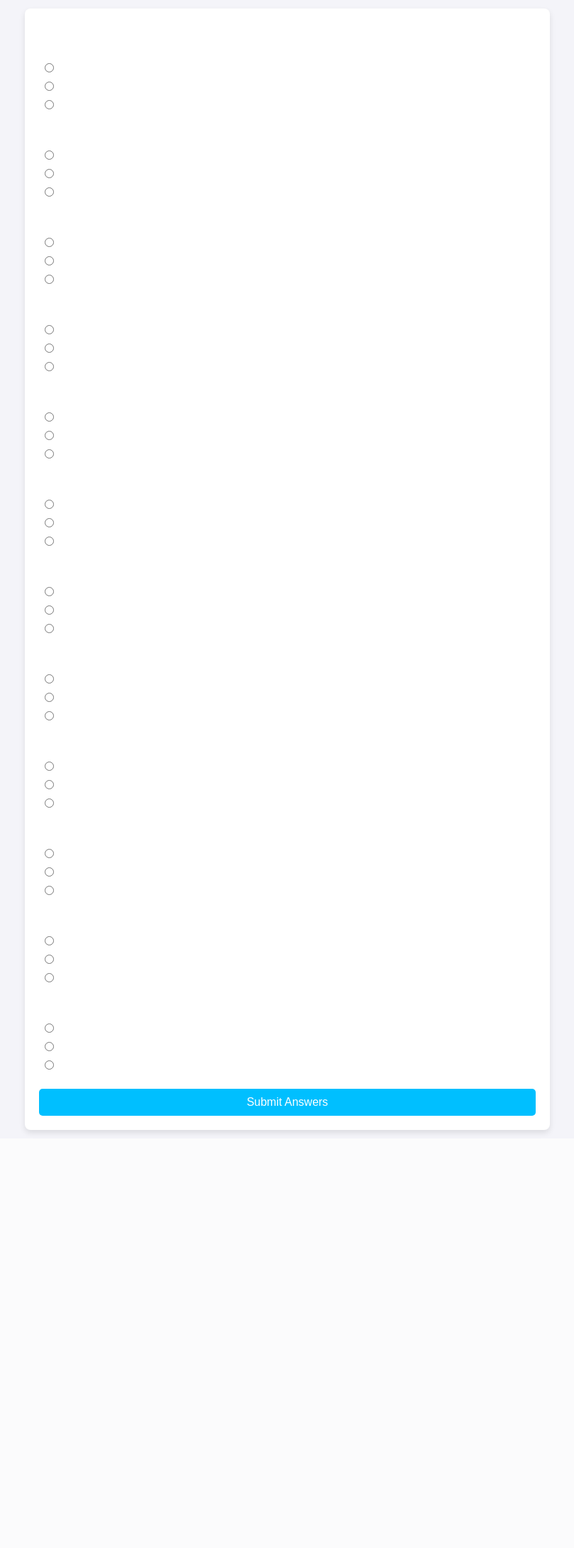
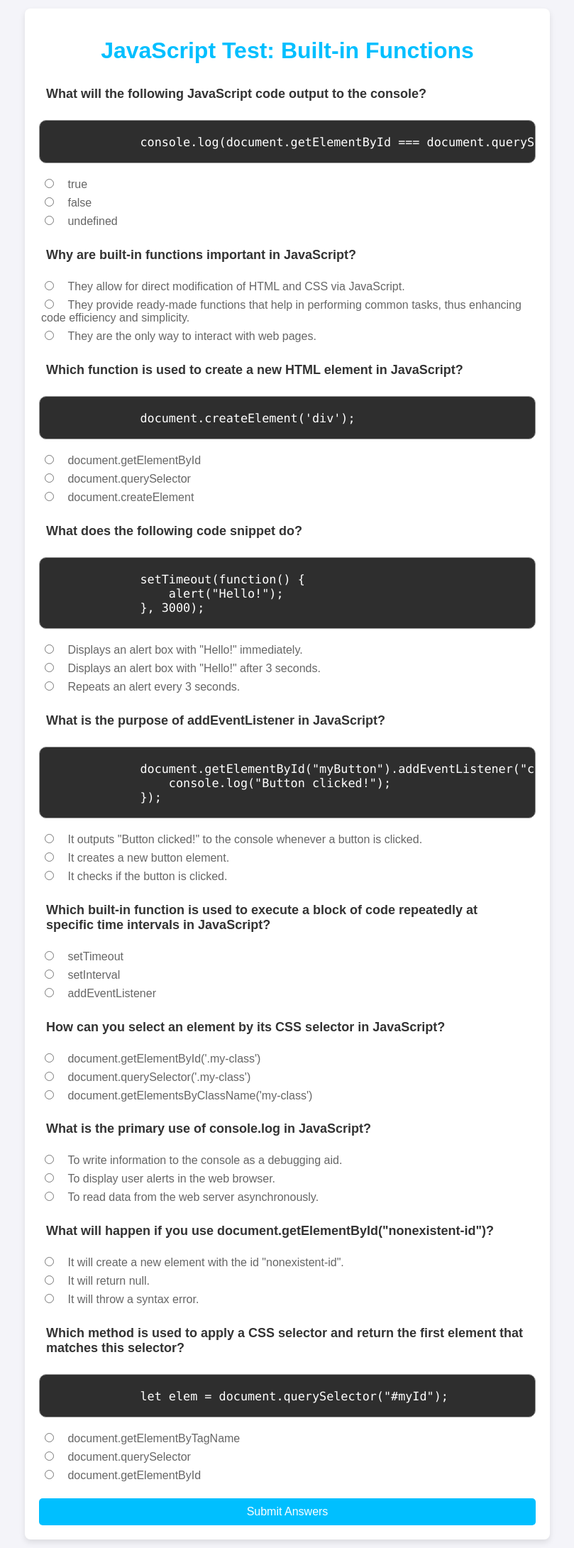
Before and after one commit to amxnese/Learning-Made-Fun, a Django app: page /main/js/test2/ in a window 1280 px wide. Shown: the whole page at 71% size, without its empty margins (235-1044 px from the left). Before the commit the page ends 1599 px from the top, so only its background shows below. Run offline with Django 5.2, Linux system fonts and the light colour scheme; the visitor is signed in with stand-in values (Sample User, id 1).

Commit message:
finished javascript's test 1 and 2 pages

```diff
--- a/app/templates/app/jsTests/jsTest2.html
+++ b/app/templates/app/jsTests/jsTest2.html
@@ -10,189 +10,221 @@
   </head>
   <body>
     <div id="quiz-container">
-      <h1></h1>
-      <form id="quiz-form" action="{% url 'app-' %}" method="post">
+      <h1>JavaScript Test: Built-in Functions</h1>
+      <form id="quiz-form" action="{% url 'app-jsTest2' %}" method="post">
         {% csrf_token %}
         <div class="question">
-          <h2></h2>
+          <h2>
+            What will the following JavaScript code output to the console?
+          </h2>
+          <pre>
+            <code>
+              console.log(document.getElementById === document.querySelector);</code>
+          </pre>
           <div class="pad">
-            <input type="radio" id="q1-a1" name="q1" value="" />
-            <label for="q1-a1"></label>
+            <input type="radio" id="q1-a1" name="q1" value="1" />
+            <label for="q1-a1">true</label>
           </div>
           <div class="pad">
-            <input type="radio" id="q1-a2" name="q1" value="" />
-            <label for="q1-a2"></label>
+            <input type="radio" id="q1-a2" name="q1" value="2" />
+            <label for="q1-a2">false</label>
           </div>
           <div class="pad">
-            <input type="radio" id="q1-a3" name="q1" value="" />
-            <label for="q1-a3"></label>
+            <input type="radio" id="q1-a3" name="q1" value="3" />
+            <label for="q1-a3">undefined</label>
           </div>
         </div>
         <div class="question">
-          <h2></h2>
+          <h2>Why are built-in functions important in JavaScript?</h2>
           <div class="pad">
-            <input type="radio" id="q2-a1" name="q2" value="" />
-            <label for="q2-a1"></label>
+            <input type="radio" id="q2-a1" name="q2" value="1" />
+            <label for="q2-a1"
+              >They allow for direct modification of HTML and CSS via
+              JavaScript.</label
+            >
           </div>
           <div class="pad">
-            <input type="radio" id="q2-a2" name="q2" value="" />
-            <label for="q2-a2"></label>
+            <input type="radio" id="q2-a2" name="q2" value="2" />
+            <label for="q2-a2"
+              >They provide ready-made functions that help in performing common
+              tasks, thus enhancing code efficiency and simplicity.</label
+            >
           </div>
           <div class="pad">
-            <input type="radio" id="q2-a3" name="q2" value="" />
-            <label for="q2-a3"></label>
-          </div>
-        </div>
-        <div class="question">
-          <h2></h2>
-          <div class="pad">
-            <input type="radio" id="q3-a1" name="q3" value="" />
-            <label for="q3-a1"></label>
-          </div>
-          <div class="pad">
-            <input type="radio" id="q3-a2" name="q3" value="" />
-            <label for="q3-a2"></label>
-          </div>
-          <div class="pad">
-            <input type="radio" id="q3-a3" name="q3" value="" />
-            <label for="q3-a3"></label>
-          </div>
-        </div>
-        <div class="question">
-          <h2></h2>
-          <div class="pad">
-            <input type="radio" id="q4-a1" name="q4" value="" />
-            <label for="q4-a1"></label>
-          </div>
-          <div class="pad">
-            <input type="radio" id="q4-a2" name="q4" value="" />
-            <label for="q4-a2"></label>
-          </div>
-          <div class="pad">
-            <input type="radio" id="q4-a3" name="q4" value="" />
-            <label for="q4-a3"></label>
-          </div>
-        </div>
-        <div class="question">
-          <h2></h2>
-          <div class="pad">
-            <input type="radio" id="q5-a1" name="q5" value="" />
-            <label for="q5-a1"> </label>
-          </div>
-          <div class="pad">
-            <input type="radio" id="q5-a2" name="q5" value="" />
-            <label for="q5-a2"> </label>
-          </div>
-          <div class="pad">
-            <input type="radio" id="q5-a3" name="q5" value="" />
-            <label for="q5-a3"></label>
-          </div>
-        </div>
-        <div class="question">
-          <h2></h2>
-          <div class="pad">
-            <input type="radio" id="q6-a1" name="q6" value="" />
-            <label for="q6-a1"></label>
-          </div>
-          <div class="pad">
-            <input type="radio" id="q6-a2" name="q6" value="" />
-            <label for="q6-a2"></label>
-          </div>
-          <div class="pad">
-            <input type="radio" id="q6-a3" name="q6" value="" />
-            <label for="q6-a3"></label>
-          </div>
-        </div>
-        <div class="question">
-          <h2></h2>
-          <div class="pad">
-            <input type="radio" id="q7-a1" name="q7" value="" />
-            <label for="q7-a1"></label>
-          </div>
-          <div class="pad">
-            <input type="radio" id="q7-a2" name="q7" value="" />
-            <label for="q7-a2"></label>
-          </div>
-          <div class="pad">
-            <input type="radio" id="q7-a3" name="q7" value="" />
-            <label for="q7-a3"></label>
-          </div>
-        </div>
-        <div class="question">
-          <h2></h2>
-          <div class="pad">
-            <input type="radio" id="q8-a1" name="q8" value="" />
-            <label for="q8-a1"></label>
-          </div>
-          <div class="pad">
-            <input type="radio" id="q8-a2" name="q8" value="" />
-            <label for="q8-a2"></label>
-          </div>
-          <div class="pad">
-            <input type="radio" id="q8-a3" name="q8" value="" />
-            <label for="q8-a3"></label>
-          </div>
-        </div>
-        <div class="question">
-          <h2></h2>
-          <div class="pad">
-            <input type="radio" id="q9-a1" name="q9" value="" />
-            <label for="q9-a1"></label>
-          </div>
-          <div class="pad">
-            <input type="radio" id="q9-a2" name="q9" value="" />
-            <label for="q9-a2"></label>
-          </div>
-          <div class="pad">
-            <input type="radio" id="q9-a3" name="q9" value="" />
-            <label for="q9-a3"></label>
-          </div>
-        </div>
-        <div class="question">
-          <h2></h2>
-          <div class="pad">
-            <input type="radio" id="q10-a1" name="q10" value="" />
-            <label for="q10-a1"></label>
-          </div>
-          <div class="pad">
-            <input type="radio" id="q10-a2" name="q10" value="" />
-            <label for="q10-a2"></label>
-          </div>
-          <div class="pad">
-            <input type="radio" id="q10-a3" name="q10" value="" />
-            <label for="q10-a3"></label>
+            <input type="radio" id="q2-a3" name="q2" value="3" />
+            <label for="q2-a3"
+              >They are the only way to interact with web pages.</label
+            >
           </div>
         </div>
         <div class="question">
           <h2>
+            Which function is used to create a new HTML element in JavaScript?
           </h2>
+          <pre>
+            <code>
+              document.createElement('div');</code>
+          </pre>
           <div class="pad">
-            <input type="radio" id="q11-a1" name="q11" value="" />
-            <label for="q11-a1"></label>
+            <input type="radio" id="q3-a1" name="q3" value="1" />
+            <label for="q3-a1">document.getElementById</label>
           </div>
           <div class="pad">
-            <input type="radio" id="q11-a2" name="q11" value="" />
-            <label for="q11-a2"></label>
+            <input type="radio" id="q3-a2" name="q3" value="2" />
+            <label for="q3-a2">document.querySelector</label>
           </div>
           <div class="pad">
-            <input type="radio" id="q11-a3" name="q11" value="" />
-            <label for="q11-a3"></label>
+            <input type="radio" id="q3-a3" name="q3" value="3" />
+            <label for="q3-a3">document.createElement</label>
+          </div>
+        </div>
+        <div class="question">
+          <h2>What does the following code snippet do?</h2>
+          <pre>
+            <code>
+              setTimeout(function() {
+                  alert("Hello!");
+              }, 3000);</code>
+          </pre>
+          <div class="pad">
+            <input type="radio" id="q4-a1" name="q4" value="1" />
+            <label for="q4-a1"
+              >Displays an alert box with "Hello!" immediately.</label
+            >
+          </div>
+          <div class="pad">
+            <input type="radio" id="q4-a2" name="q4" value="2" />
+            <label for="q4-a2"
+              >Displays an alert box with "Hello!" after 3 seconds.</label
+            >
+          </div>
+          <div class="pad">
+            <input type="radio" id="q4-a3" name="q4" value="3" />
+            <label for="q4-a3">Repeats an alert every 3 seconds.</label>
+          </div>
+        </div>
+        <div class="question">
+          <h2>What is the purpose of addEventListener in JavaScript?</h2>
+          <pre>
+            <code>
+              document.getElementById("myButton").addEventListener("click", function() {
+                  console.log("Button clicked!");
+              });</code>
+          </pre>
+          <div class="pad">
+            <input type="radio" id="q5-a1" name="q5" value="1" />
+            <label for="q5-a1"
+              >It outputs "Button clicked!" to the console whenever a button is
+              clicked.</label
+            >
+          </div>
+          <div class="pad">
+            <input type="radio" id="q5-a2" name="q5" value="2" />
+            <label for="q5-a2">It creates a new button element.</label>
+          </div>
+          <div class="pad">
+            <input type="radio" id="q5-a3" name="q5" value="3" />
+            <label for="q5-a3">It checks if the button is clicked.</label>
           </div>
         </div>
         <div class="question">
           <h2>
+            Which built-in function is used to execute a block of code
+            repeatedly at specific time intervals in JavaScript?
           </h2>
           <div class="pad">
-            <input type="radio" id="q12-a1" name="q12" value="" />
-            <label for="q12-a1"></label>
+            <input type="radio" id="q6-a1" name="q6" value="1" />
+            <label for="q6-a1">setTimeout</label>
           </div>
           <div class="pad">
-            <input type="radio" id="q12-a2" name="q12" value="" />
-            <label for="q12-a2"></label>
+            <input type="radio" id="q6-a2" name="q6" value="2" />
+            <label for="q6-a2">setInterval</label>
           </div>
           <div class="pad">
-            <input type="radio" id="q12-a3" name="q12" value="" />
-            <label for="q12-a3"></label>
+            <input type="radio" id="q6-a3" name="q6" value="3" />
+            <label for="q6-a3">addEventListener</label>
+          </div>
+        </div>
+        <div class="question">
+          <h2>
+            How can you select an element by its CSS selector in JavaScript?
+          </h2>
+          <div class="pad">
+            <input type="radio" id="q7-a1" name="q7" value="1" />
+            <label for="q7-a1">document.getElementById('.my-class')</label>
+          </div>
+          <div class="pad">
+            <input type="radio" id="q7-a2" name="q7" value="2" />
+            <label for="q7-a2">document.querySelector('.my-class')</label>
+          </div>
+          <div class="pad">
+            <input type="radio" id="q7-a3" name="q7" value="3" />
+            <label for="q7-a3"
+              >document.getElementsByClassName('my-class')</label
+            >
+          </div>
+        </div>
+        <div class="question">
+          <h2>What is the primary use of console.log in JavaScript?</h2>
+          <div class="pad">
+            <input type="radio" id="q8-a1" name="q8" value="1" />
+            <label for="q8-a1"
+              >To write information to the console as a debugging aid.</label
+            >
+          </div>
+          <div class="pad">
+            <input type="radio" id="q8-a2" name="q8" value="2" />
+            <label for="q8-a2"
+              >To display user alerts in the web browser.</label
+            >
+          </div>
+          <div class="pad">
+            <input type="radio" id="q8-a3" name="q8" value="3" />
+            <label for="q8-a3"
+              >To read data from the web server asynchronously.</label
+            >
+          </div>
+        </div>
+        <div class="question">
+          <h2>
+            What will happen if you use
+            document.getElementById("nonexistent-id")?
+          </h2>
+          <div class="pad">
+            <input type="radio" id="q9-a1" name="q9" value="1" />
+            <label for="q9-a1"
+              >It will create a new element with the id "nonexistent-id".</label
+            >
+          </div>
+          <div class="pad">
+            <input type="radio" id="q9-a2" name="q9" value="2" />
+            <label for="q9-a2">It will return null.</label>
+          </div>
+          <div class="pad">
+            <input type="radio" id="q9-a3" name="q9" value="3" />
+            <label for="q9-a3">It will throw a syntax error.</label>
+          </div>
+        </div>
+        <div class="question">
+          <h2>
+            Which method is used to apply a CSS selector and return the first
+            element that matches this selector?
+          </h2>
+          <pre>
+            <code>
+              let elem = document.querySelector("#myId");</code>
+          </pre>
+          <div class="pad">
+            <input type="radio" id="q10-a1" name="q10" value="1" />
+            <label for="q10-a1">document.getElementByTagName</label>
+          </div>
+          <div class="pad">
+            <input type="radio" id="q10-a2" name="q10" value="2" />
+            <label for="q10-a2">document.querySelector</label>
+          </div>
+          <div class="pad">
+            <input type="radio" id="q10-a3" name="q10" value="3" />
+            <label for="q10-a3">document.getElementById</label>
           </div>
         </div>
         <button type="submit">Submit Answers</button>
```
Also changed, not shown: app/templates/app/jsTests/jsTest1.html (+166 -150 lines).
